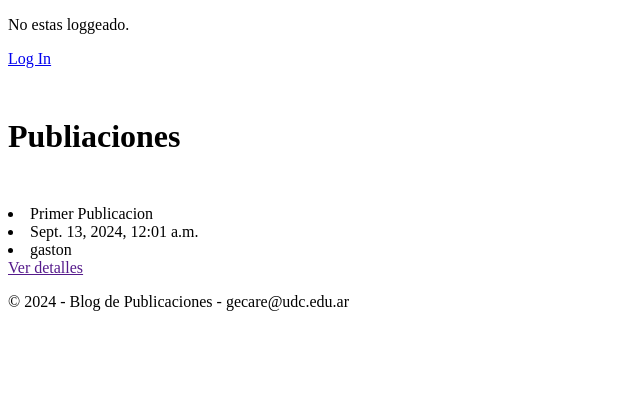
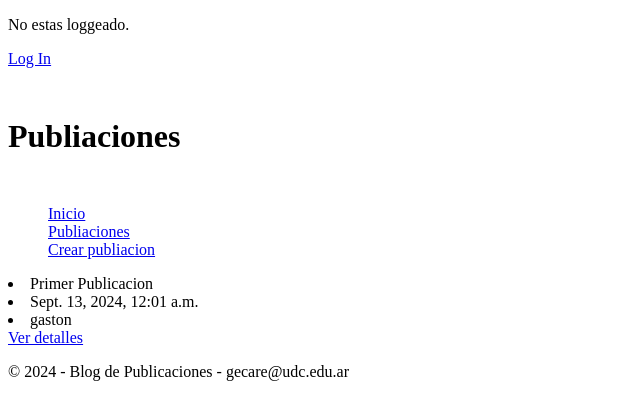
Before and after one commit to Gaston-Care/Blog, a Django app: page /publicaciones/ in a window 1280 px wide. Shown: the top 420 px of the page, without its empty margins (0-640 px from the left). Run offline with Django 4.2, Linux system fonts and the light colour scheme; data comes from the database, SQL or seed files in the repository; both versions use the stored data as it was after the commit.

Commit message:
Se creó el archivo 'navbar.html' y se incluyo en la plantilla 'base.html'.

```diff
--- a/Blog/urls.py
+++ b/Blog/urls.py
@@ -21,5 +21,4 @@ urlpatterns = [
     path('admin/', admin.site.urls),
     path('', include('post.urls')),
     path('accounts/', include('django.contrib.auth.urls')), #Login, Logout
-
 ]
--- a/post/templates/base.html
+++ b/post/templates/base.html
@@ -19,6 +19,10 @@
         <h1>{% block header %}Welcome to My Website{% endblock %}</h1>
     </header>
 
+    <div class="navbar">
+        {% include 'navbar.html' %}
+    </div>
+
     <div class="content">
         {% block content %} {% endblock %}
     </div>
--- /dev/null
+++ b/post/templates/navbar.html
@@ -0,0 +1,7 @@
+<nav>
+    <ul style="list-style-type: none;">
+        <li><a href="{% url 'home' %}">Inicio</a></li>
+        <li><a href="{% url 'publicaciones' %}"> Publiaciones</a></li>
+        <li><a href="{% url 'publicaciones_crear' %}">Crear publiacion</a> </li>
+    </ul>
+</nav>
--- a/post/templates/publicaciones.html
+++ b/post/templates/publicaciones.html
@@ -11,6 +11,6 @@
     <li> {{ publicacion.titulo }}</li>
     <li> {{ publicacion.fecha_de_publicacion }}</li>
     <li> {{ publicacion.autor}} </li>
-    <a href="">Ver detalles</a>
+    <a href="{% url 'detalle_publicacion' publicacion.pk %}">Ver detalles</a>
     {% endfor %}
 {% endblock %}
--- a/post/views.py
+++ b/post/views.py
@@ -37,4 +37,4 @@ class EliminarPublicacion(DeleteView):
 
 class VerDetallePublicacion(DetailView):
     model = Publicacion
-    template_name = 'ver_detalle_publicacion.html'
+    template_name = 'detalle_publicacion.html'
```
Also changed, not shown: db.sqlite3.
